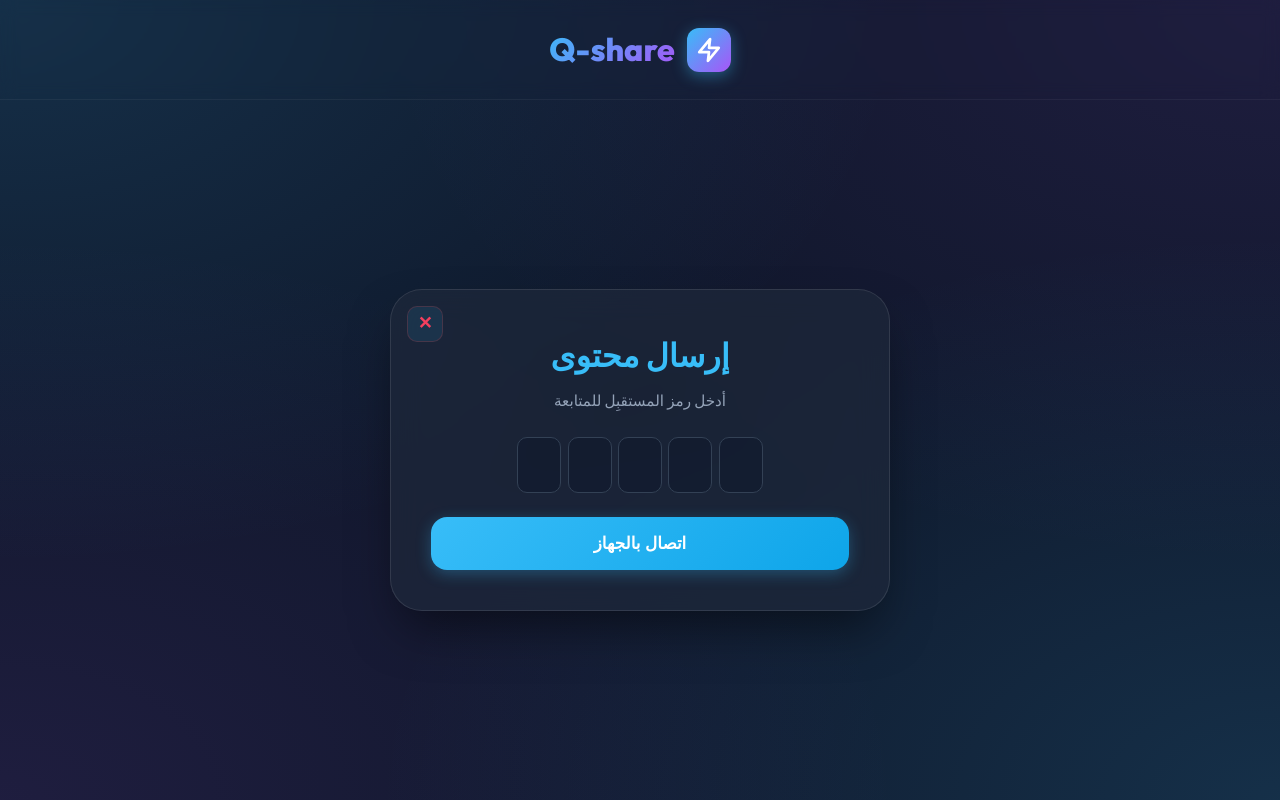
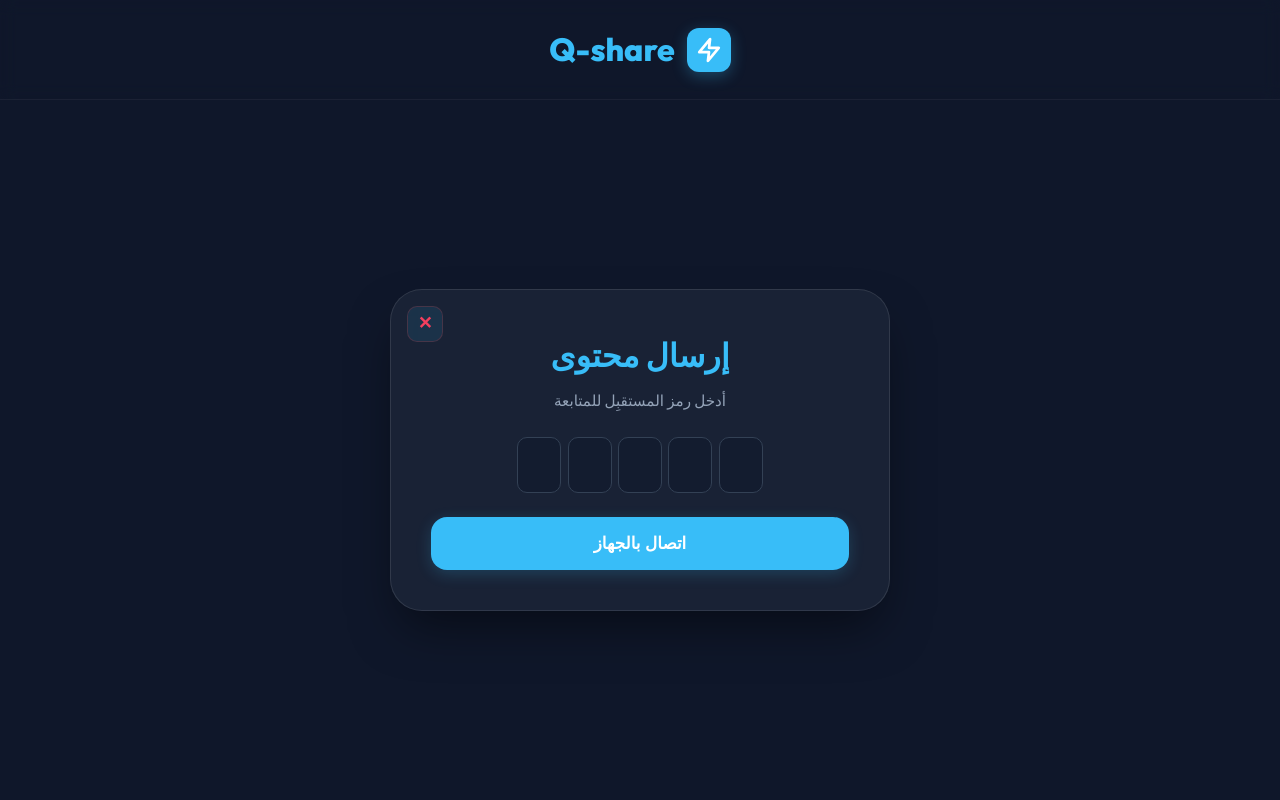
Before and after one commit to Bilal-SWE/QuickShare, a website built with Vite: page index.html in a window 1280 px wide. Both pictures are taken after a click on the button "إرسال". Built offline with nearby package versions, Linux system fonts and the light colour scheme.

Commit message:
Change gradients to solid colors

```diff
--- a/public/style.css
+++ b/public/style.css
@@ -37,11 +37,6 @@
 body {
   font-family: 'Outfit', 'Inter', system-ui, -apple-system, sans-serif;
   background-color: var(--c-bg);
-  background-image:
-    radial-gradient(at 0% 0%, rgba(56, 189, 248, 0.15) 0px, transparent 50%),
-    radial-gradient(at 100% 0%, rgba(168, 85, 247, 0.1) 0px, transparent 50%),
-    radial-gradient(at 100% 100%, rgba(56, 189, 248, 0.15) 0px, transparent 50%),
-    radial-gradient(at 0% 100%, rgba(168, 85, 247, 0.1) 0px, transparent 50%);
   color: var(--c-text);
   line-height: 1.6;
   direction: rtl;
@@ -103,13 +98,13 @@ header {
 .logo-icon {
   width: 44px;
   height: 44px;
-  background: linear-gradient(135deg, var(--c-primary) 0%, #a855f7 100%);
+  background: var(--c-primary);
   border-radius: 12px;
   display: flex;
   align-items: center;
   justify-content: center;
   color: #fff;
-  box-shadow: 0 4px 15px rgba(56, 189, 248, 0.4);
+  box-shadow: 0 4px 15px rgba(56, 189, 248, 0.3);
 }
 
 .logo-icon svg {
@@ -120,10 +115,7 @@ header {
 .logo-text {
   font-size: 2rem;
   font-weight: 800;
-  background: linear-gradient(135deg, var(--c-primary) 0%, #a855f7 100%);
-  -webkit-background-clip: text;
-  background-clip: text;
-  -webkit-text-fill-color: transparent;
+  color: var(--c-primary);
 }
 
 /* === Hidden Elements === */
@@ -259,6 +251,7 @@ header {
   color: var(--c-text-muted);
   display: -webkit-box;
   -webkit-line-clamp: 2;
+  line-clamp: 2;
   -webkit-box-orient: vertical;
   overflow: hidden;
   /* Clamp long descriptions */
@@ -301,7 +294,7 @@ header {
 .btn-primary {
   width: 100%;
   padding: 1rem;
-  background: linear-gradient(135deg, var(--c-primary) 0%, #0ea5e9 100%);
+  background: var(--c-primary);
   color: #fff;
   border: none;
   border-radius: 16px;
@@ -313,12 +306,13 @@ header {
   justify-content: center;
   gap: 0.75rem;
   transition: all var(--transition);
-  box-shadow: 0 4px 15px rgba(56, 189, 248, 0.3);
+  box-shadow: 0 4px 15px rgba(56, 189, 248, 0.2);
 }
 
 .btn-primary:hover:not(:disabled) {
+  background: var(--c-primary-hover);
   transform: translateY(-2px);
-  box-shadow: 0 8px 25px rgba(56, 189, 248, 0.4);
+  box-shadow: 0 8px 25px rgba(56, 189, 248, 0.3);
 }
 
 .btn-primary:active:not(:disabled) {
```
